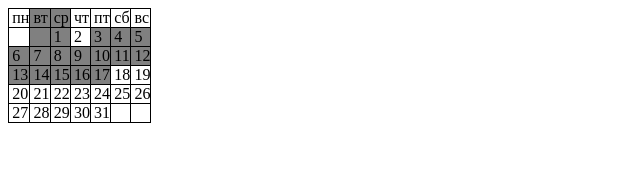
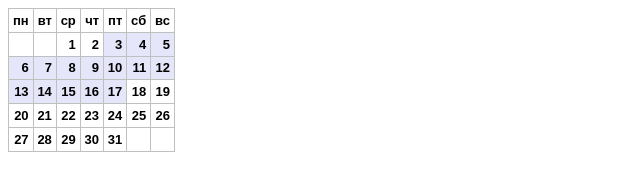
Before and after one commit to Toshakins/shri, a plain HTML site: page 03-css/index.html in a window 1280 px wide. Shown: the whole page, without its empty margins (0-640 px from the left). Drawn offline with Linux system fonts and the light colour scheme.

Commit message:
total success except opera

```diff
--- a/03-css/index.html
+++ b/03-css/index.html
@@ -1,7 +1,9 @@
+<!doctype html>
 <html>
 <head>
+	<title>Calendar</title>
 	<link rel="stylesheet" href="styles.css">
-	<meta charset="utf8">
+	<meta charset="UTF-8">
 </head>
 <body>
 	<section>
@@ -46,7 +48,7 @@
 		<div>30</div>
 		<div>31</div>
 		<div></div>
-		<div></div><div></div>
+		<div></div>
 	</section>
 </body>
 </html>
--- a/03-css/styles.css
+++ b/03-css/styles.css
@@ -1,21 +1,24 @@
 section {
 	border-collapse: collapse;
 	display: table;
-	max-width: 50px;
 }
 
 section > div {
 	display: table-cell;
-	border: 0.1em solid;
-	padding-left: 0.2em;
+	border: 0.1em solid silver;
+	background: white;
+	font: bolder 100% Arial;
+	font-size: small;
+	padding: 0.3em 0.3em;
+	text-align: right;
 }
 
 .end ~ div {
 	background: white !important; /*hell*/
 }
 
-.start, .end, .start ~ div:not(.end) {
-	background: gray;
+.start, .start ~ div {
+	background: lavender;
 }
 
 section > div:nth-of-type(8n) {
```
